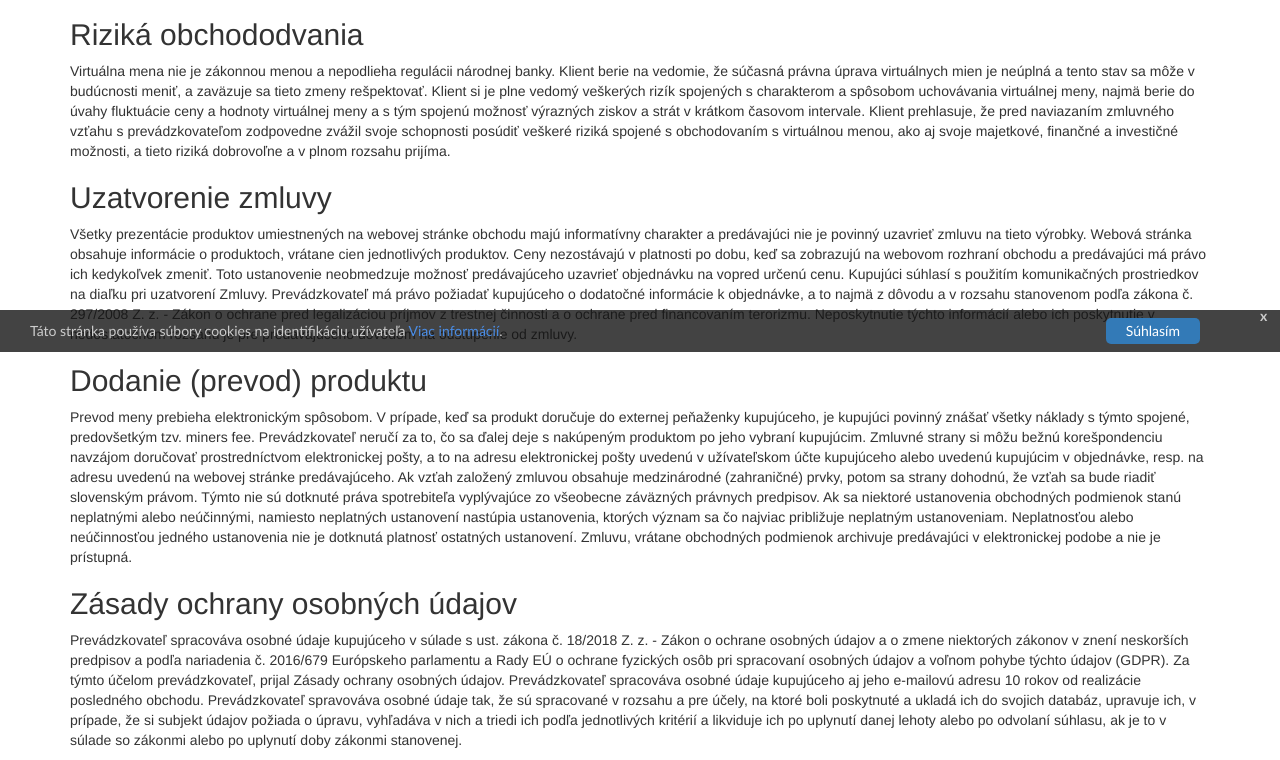
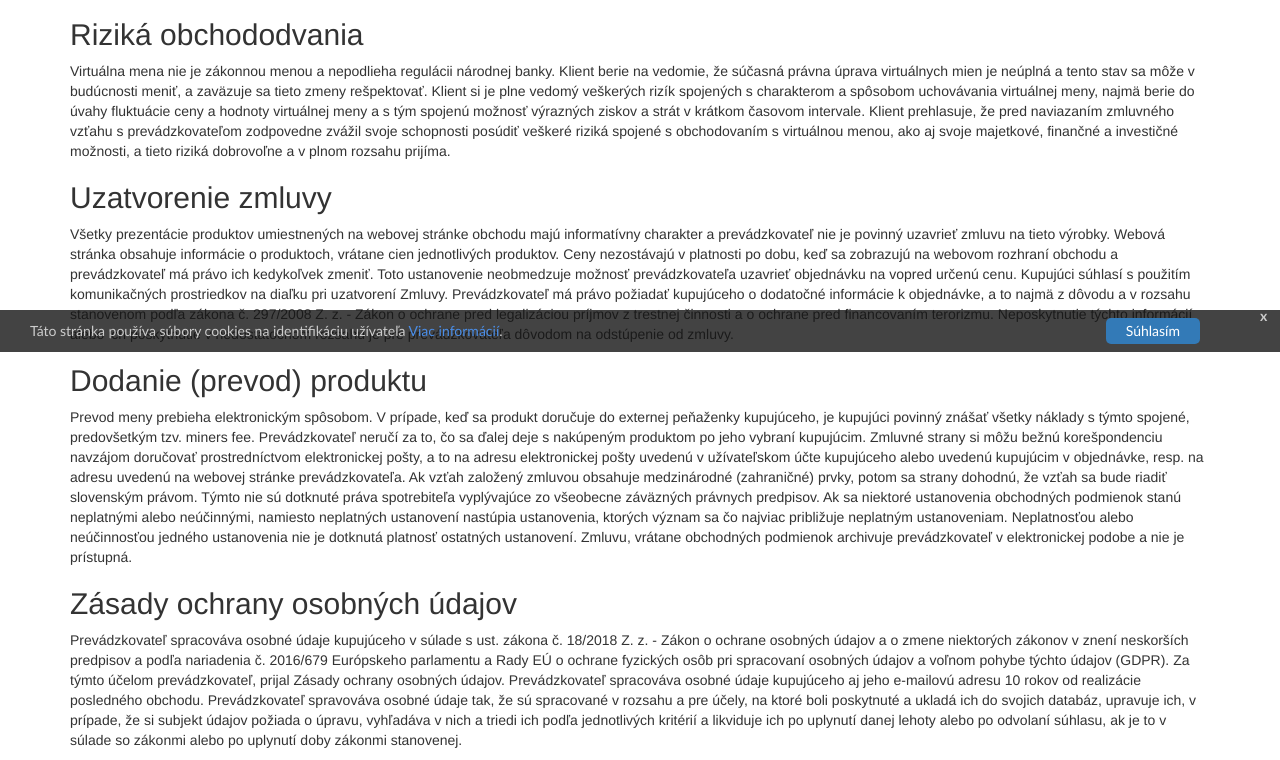
Before and after one commit to j4nk0/xbtzmenaren, a Django app: page /terms/ in a window 1280 px wide. Shown: the part 448-1208 px from the top of the page. Run offline with Django 3.2, Linux system fonts and the light colour scheme; some libraries are stand-ins or nearby versions.

Commit message:
fix terms and conditions

```diff
--- a/xbtzmenarendjango/xbtzmenarenapp/templates/xbtzmenarenapp/terms.html
+++ b/xbtzmenarendjango/xbtzmenarenapp/templates/xbtzmenarenapp/terms.html
@@ -24,19 +24,19 @@ Klient si je plne vedomý veškerých rizík spojených s charakterom a spôsobo
 Klient prehlasuje, že pred naviazaním zmluvného vzťahu s prevádzkovateľom zodpovedne zvážil svoje schopnosti posúdiť veškeré riziká spojené s obchodovaním s virtuálnou menou, ako aj svoje majetkové, finančné a investičné možnosti, a tieto riziká dobrovoľne a v plnom rozsahu prijíma.</p>
 
 <h2>Uzatvorenie zmluvy</h2>
-<p>Všetky prezentácie produktov umiestnených na webovej stránke obchodu majú informatívny charakter a predávajúci nie je povinný uzavrieť zmluvu na tieto výrobky.
-Webová stránka obsahuje informácie o produktoch, vrátane cien jednotlivých produktov. Ceny nezostávajú v platnosti po dobu, keď sa zobrazujú na webovom rozhraní obchodu a predávajúci má právo ich kedykoľvek zmeniť. Toto ustanovenie neobmedzuje možnosť predávajúceho uzavrieť objednávku na vopred určenú cenu.
+<p>Všetky prezentácie produktov umiestnených na webovej stránke obchodu majú informatívny charakter a prevádzkovateľ nie je povinný uzavrieť zmluvu na tieto výrobky.
+Webová stránka obsahuje informácie o produktoch, vrátane cien jednotlivých produktov. Ceny nezostávajú v platnosti po dobu, keď sa zobrazujú na webovom rozhraní obchodu a prevádzkovateľ má právo ich kedykoľvek zmeniť. Toto ustanovenie neobmedzuje možnosť prevádzkovateľa uzavrieť objednávku na vopred určenú cenu.
 Kupujúci súhlasí s použitím komunikačných prostriedkov na diaľku pri uzatvorení Zmluvy.
-Prevádzkovateľ má právo požiadať kupujúceho o dodatočné informácie k objednávke, a to najmä z dôvodu a v rozsahu stanovenom podľa zákona č. 297/2008 Z. z. - Zákon o ochrane pred legalizáciou príjmov z trestnej činnosti a o ochrane pred financovaním terorizmu. Neposkytnutie týchto informácií alebo ich poskytnutie v nedostatočnom rozsahu je pre predávajúceho dôvodom na odstúpenie od zmluvy.</p>
+Prevádzkovateľ má právo požiadať kupujúceho o dodatočné informácie k objednávke, a to najmä z dôvodu a v rozsahu stanovenom podľa zákona č. 297/2008 Z. z. - Zákon o ochrane pred legalizáciou príjmov z trestnej činnosti a o ochrane pred financovaním terorizmu. Neposkytnutie týchto informácií alebo ich poskytnutie v nedostatočnom rozsahu je pre prevádzkovateľa dôvodom na odstúpenie od zmluvy.</p>
 
 <h2>Dodanie (prevod) produktu</h2>
 <p>Prevod meny prebieha elektronickým spôsobom.
 V prípade, keď sa produkt doručuje do externej peňaženky kupujúceho, je kupujúci povinný znášať všetky náklady s týmto spojené, predovšetkým tzv. miners fee.
 Prevádzkovateľ neručí za to, čo sa ďalej deje s nakúpeným produktom po jeho vybraní kupujúcim.
-Zmluvné strany si môžu bežnú korešpondenciu navzájom doručovať prostredníctvom elektronickej pošty, a to na adresu elektronickej pošty uvedenú v užívateľskom účte kupujúceho alebo uvedenú kupujúcim v objednávke, resp. na adresu uvedenú na webovej stránke predávajúceho.
+Zmluvné strany si môžu bežnú korešpondenciu navzájom doručovať prostredníctvom elektronickej pošty, a to na adresu elektronickej pošty uvedenú v užívateľskom účte kupujúceho alebo uvedenú kupujúcim v objednávke, resp. na adresu uvedenú na webovej stránke prevádzkovateľa.
 Ak vzťah založený zmluvou obsahuje medzinárodné (zahraničné) prvky, potom sa strany dohodnú, že vzťah sa bude riadiť slovenským právom. Týmto nie sú dotknuté práva spotrebiteľa vyplývajúce zo všeobecne záväzných právnych predpisov.
 Ak sa niektoré ustanovenia obchodných podmienok stanú neplatnými alebo neúčinnými, namiesto neplatných ustanovení nastúpia ustanovenia, ktorých význam sa čo najviac približuje neplatným ustanoveniam. Neplatnosťou alebo neúčinnosťou jedného ustanovenia nie je dotknutá platnosť ostatných ustanovení.
-Zmluvu, vrátane obchodných podmienok archivuje predávajúci v elektronickej podobe a nie je prístupná.</p>
+Zmluvu, vrátane obchodných podmienok archivuje prevádzkovateľ v elektronickej podobe a nie je prístupná.</p>
 
 <h2>Zásady ochrany osobných údajov</h2>
 <p>Prevádzkovateľ spracováva osobné údaje kupujúceho v súlade s ust. zákona č. 18/2018 Z. z. - Zákon o ochrane osobných údajov a o zmene niektorých zákonov v znení neskorších predpisov a podľa nariadenia č. 2016/679 Európskeho parlamentu a Rady EÚ o ochrane fyzických osôb pri spracovaní osobných údajov a voľnom pohybe týchto údajov (GDPR). Za týmto účelom prevádzkovateľ, prijal Zásady ochrany osobných údajov.
```
Also changed, not shown: obchodne_podmienky.txt (+4 -4 lines).
